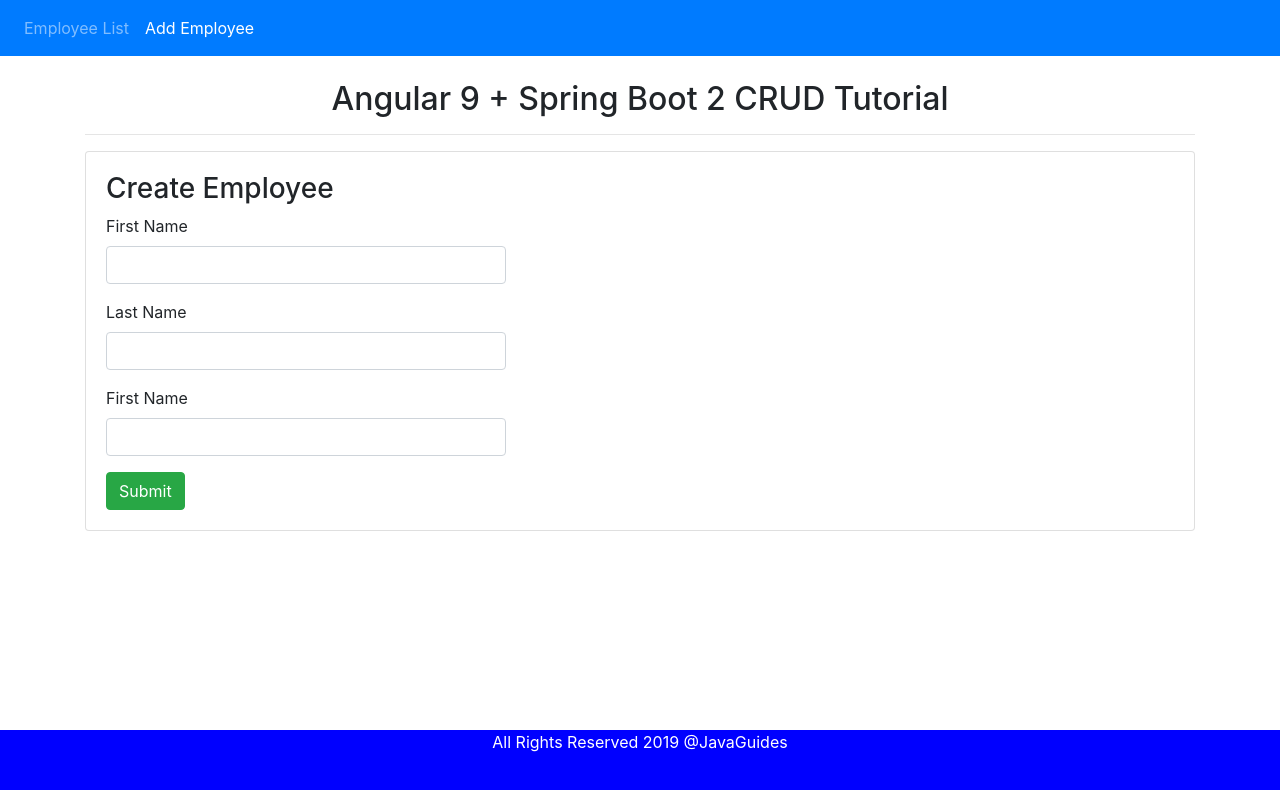
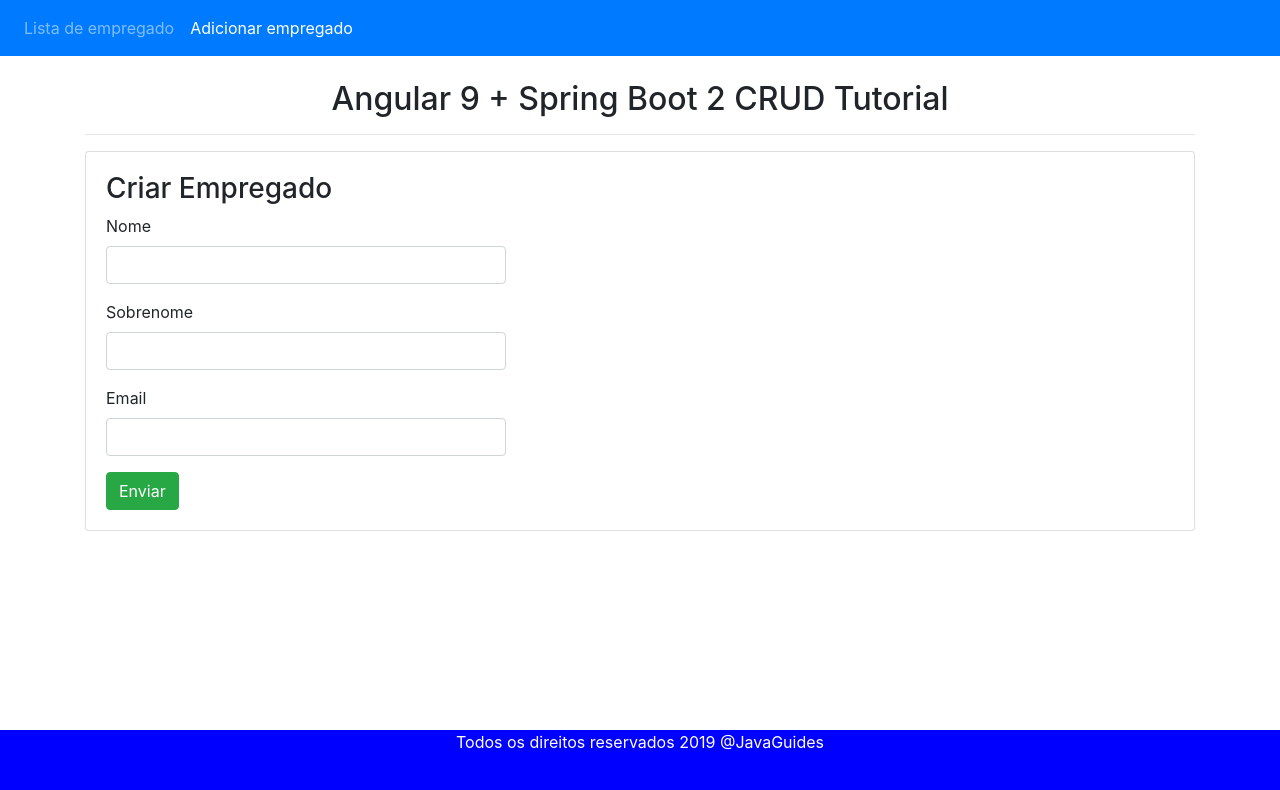
Before and after one commit to renatorsdeoliveira/topicos-especiais, an Angular app in the folder frontend/: page /add in a window 1280 px wide. Shown: the top 790 px of the page. Built offline with nearby package versions, Linux system fonts and the light colour scheme.

Commit message:
Traduzido o projeto

```diff
--- a/frontend/package.json
+++ b/frontend/package.json
@@ -1,5 +1,5 @@
 {
-  "name": "angular9-springboot-client",
+  "name": "topicos-especiais",
   "version": "0.0.0",
   "scripts": {
     "ng": "ng",
--- a/frontend/src/app/app.component.html
+++ b/frontend/src/app/app.component.html
@@ -2,10 +2,10 @@
   <!-- Links -->
   <ul class="navbar-nav">
     <li class="nav-item">
-        <a routerLink="employees" class="nav-link" routerLinkActive="active">Employee List</a>
+        <a routerLink="employees" class="nav-link" routerLinkActive="active">Lista de empregado</a>
     </li>
     <li class="nav-item">
-        <a routerLink="add" class="nav-link" routerLinkActive="active">Add Employee</a>
+        <a routerLink="add" class="nav-link" routerLinkActive="active">Adicionar empregado</a>
     </li>
   </ul>
 </nav>
@@ -24,6 +24,6 @@
 
 <footer class="footer">
   <div class="container">
-      <span>All Rights Reserved 2019 @JavaGuides</span>
+      <span>Todos os direitos reservados 2019 @JavaGuides</span>
   </div>
 </footer>
--- a/frontend/src/app/create-employee/create-employee.component.html
+++ b/frontend/src/app/create-employee/create-employee.component.html
@@ -1,26 +1,26 @@
-<h3>Create Employee</h3>
+<h3>Criar Empregado</h3>
 <div [hidden]="submitted" style="width: 400px;">
   <form (ngSubmit)="onSubmit()">
     <div class="form-group">
-      <label for="name">First Name</label>
+      <label for="firstName">Nome</label>
       <input type="text" class="form-control" id="firstName" required [(ngModel)]="employee.firstName" name="firstName">
     </div>
 
     <div class="form-group">
-      <label for="name">Last Name</label>
+      <label for="lastName">Sobrenome</label>
       <input type="text" class="form-control" id="lastName" required [(ngModel)]="employee.lastName" name="lastName">
     </div>
 
     <div class="form-group">
-      <label for="name">First Name</label>
+      <label for="emailId">Email</label>
       <input type="text" class="form-control" id="emailId" required [(ngModel)]="employee.emailId" name="emailId">
     </div>
 
-    <button type="submit" class="btn btn-success">Submit</button>
+    <button type="submit" class="btn btn-success">Enviar</button>
   </form>
 </div>
 
 <div [hidden]="!submitted">
-  <h4>You submitted successfully!</h4>
+  <h4>Você enviou com sucesso!</h4>
   <!-- <button class="btn btn-success" (click)="newEmployee()">Add</button> -->
 </div>
--- a/frontend/src/app/employee-details/employee-details.component.html
+++ b/frontend/src/app/employee-details/employee-details.component.html
@@ -1,15 +1,15 @@
-<h2>Employee Details</h2>
+<h2>Detalhes Empregado</h2>
 
 <hr/>
 <div *ngIf="employee">
   <div>
-    <label><b>First Name: </b></label> {{employee.firstName}}
+    <label><b>Nome: </b></label> {{employee.firstName}}
   </div>
   <div>
-    <label><b>Last Name: </b></label> {{employee.lastName}}
+    <label><b>Sobrenome: </b></label> {{employee.lastName}}
   </div>
   <div>
-    <label><b>Email Id: </b></label> {{employee.emailId}}
+    <label><b>Email: </b></label> {{employee.emailId}}
   </div>
 </div>
 
--- a/frontend/src/app/employee-list/employee-list.component.html
+++ b/frontend/src/app/employee-list/employee-list.component.html
@@ -1,15 +1,15 @@
 <div class="panel panel-primary">
   <div class="panel-heading">
-    <h2>Employee List</h2>
+    <h2>Lista Empregado</h2>
   </div>
   <div class="panel-body">
     <table class="table table-striped">
       <thead>
         <tr>
-          <th>Firstname</th>
-          <th>Lastname</th>
+          <th>Nome</th>
+          <th>Sobrenome</th>
           <th>Email</th>
-          <th>Actions</th>
+          <th>Ações</th>
         </tr>
       </thead>
       <tbody>
@@ -19,7 +19,7 @@
           <td>{{employee.emailId}}</td>
           <td><button (click)="deleteEmployee(employee.id)" class="btn btn-danger">Delete</button>
               <button (click)="updateEmployee(employee.id)" class="btn btn-info" style="margin-left: 10px">Update</button>
-              <button (click)="employeeDetails(employee.id)" class="btn btn-info" style="margin-left: 10px">Details</button>
+              <button (click)="employeeDetails(employee.id)" class="btn btn-info" style="margin-left: 10px">Detalhes</button>
           </td>
         </tr>
       </tbody>
--- a/frontend/src/app/update-employee/update-employee.component.html
+++ b/frontend/src/app/update-employee/update-employee.component.html
@@ -1,18 +1,18 @@
-<h3>Update Employee</h3>
+<h3>Empregado Atualizar</h3>
 <div style="width: 400px;">
   <form (ngSubmit)="onSubmit()">
     <div class="form-group">
-      <label for="name">First Name</label>
+      <label for="firstName">Nome</label>
       <input type="text" class="form-control" id="firstName" required [(ngModel)]="employee.firstName" name="firstName">
     </div>
 
     <div class="form-group">
-      <label for="name">Last Name</label>
+      <label for="lastName">Sobrenome</label>
       <input type="text" class="form-control" id="lastName" required [(ngModel)]="employee.lastName" name="lastName">
     </div>
 
     <div class="form-group">
-      <label for="name">First Name</label>
+      <label for="emailId">Email</label>
       <input type="text" class="form-control" id="emailId" required [(ngModel)]="employee.emailId" name="emailId">
     </div>
 
--- a/frontend/src/index.html
+++ b/frontend/src/index.html
@@ -1,5 +1,5 @@
 <!doctype html>
-<html lang="en">
+<html lang="pt-BR">
 <head>
   <meta charset="utf-8">
   <title>Angular8SpringbootClient</title>
```
Also changed, not shown: 2 other files (tests, documents, lock files or other folders).
